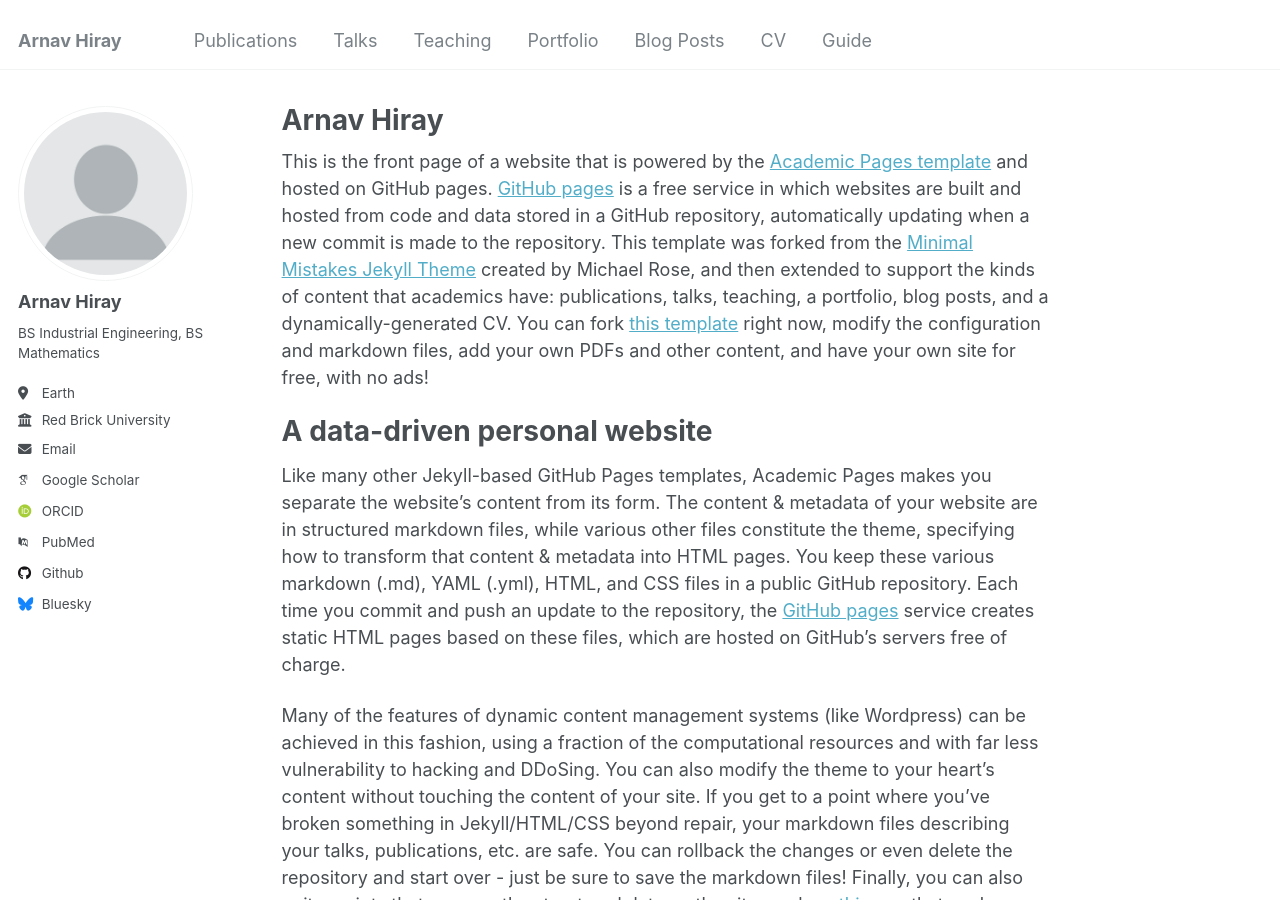
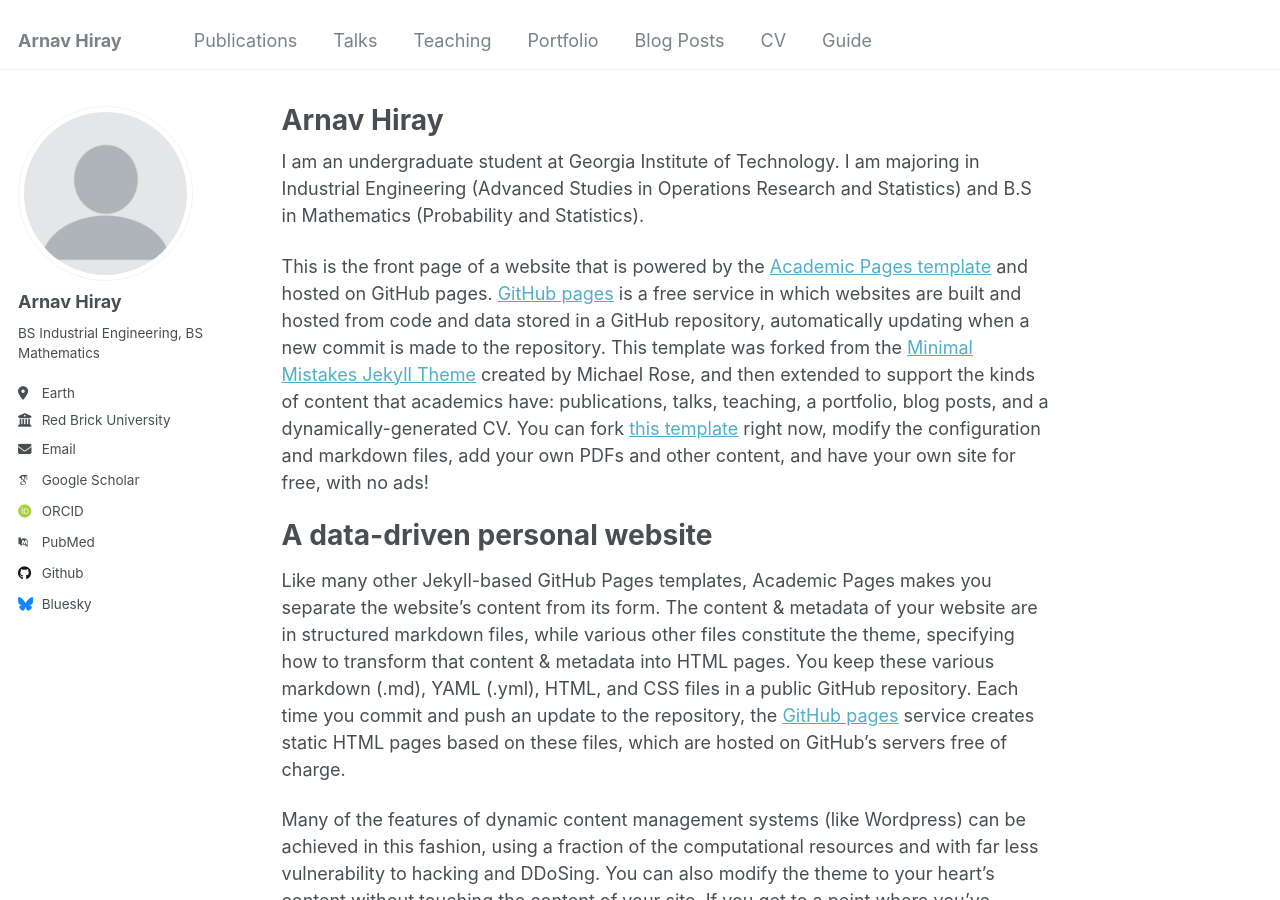
Before and after one commit to AHiray/AHiray.github.io, a Jekyll site: the page built from _pages/about.md, in a window 1280 px wide and 900 px high. Built offline with Jekyll 4.4.1, drawn with Linux system fonts in a browser that asks for light colours; some web fonts are replaced.

Commit message:
Update about.md

```diff
--- a/_pages/about.md
+++ b/_pages/about.md
@@ -6,6 +6,8 @@ redirect_from:
   - /about/
   - /about.html
 ---
+
+I am an undergraduate student at Georgia Institute of Technology. I am majoring in Industrial Engineering (Advanced Studies in Operations Research and Statistics) and B.S in Mathematics (Probability and Statistics).
 
 This is the front page of a website that is powered by the [Academic Pages template](https://github.com/academicpages/academicpages.github.io) and hosted on GitHub pages. [GitHub pages](https://pages.github.com) is a free service in which websites are built and hosted from code and data stored in a GitHub repository, automatically updating when a new commit is made to the repository. This template was forked from the [Minimal Mistakes Jekyll Theme](https://mmistakes.github.io/minimal-mistakes/) created by Michael Rose, and then extended to support the kinds of content that academics have: publications, talks, teaching, a portfolio, blog posts, and a dynamically-generated CV. You can fork [this template](https://github.com/academicpages/academicpages.github.io) right now, modify the configuration and markdown files, add your own PDFs and other content, and have your own site for free, with no ads!
 
```
